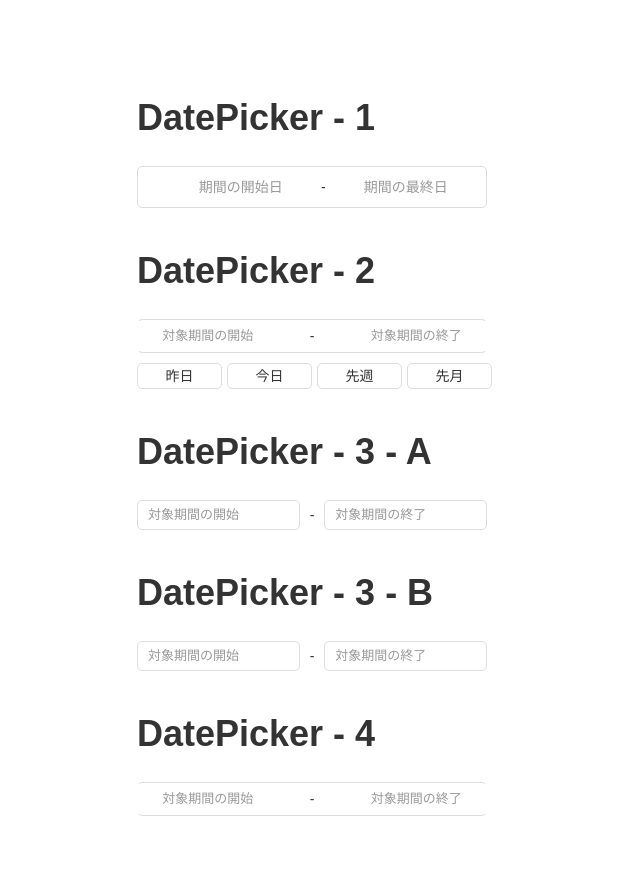
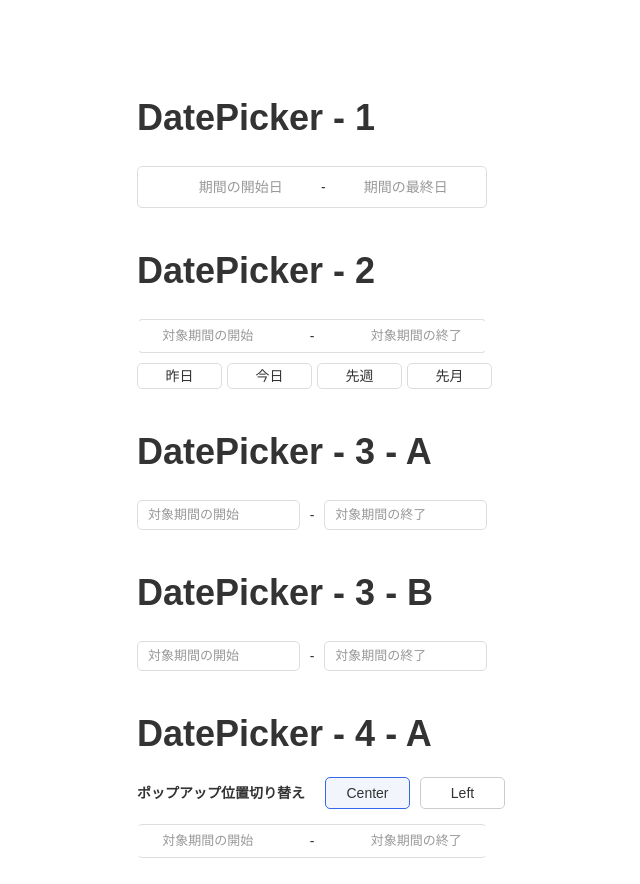
Before and after one commit to zukki30/datepicker-custom, a Vue app: page / in a window 1280 px wide. Shown: the top 884 px of the page, without its empty margins (103-743 px from the left). Built offline with nearby package versions, Linux system fonts and the light colour scheme; the HTML template or start-up script is replaced by a standard one; a web font is replaced by a local one.

Commit message:
feat: Add align-change

```diff
--- a/src/views/Home.vue
+++ b/src/views/Home.vue
@@ -40,10 +40,32 @@
       @click="onBDatepicker3Click"
     /> -->
 
-    <h2>DatePicker - 4</h2>
+    <h2>DatePicker - 4 - A</h2>
+    <div class="align-change">
+      <div class="align-change__label">ポップアップ位置切り替え</div>
+      <ul class="align-change__select">
+        <li
+          :class="{
+            current: datapicker4APopup === 'center'
+          }"
+          @click="onDatePicker4APopupAlignChange('center')"
+        >
+          Center
+        </li>
+        <li
+          :class="{
+            current: datapicker4APopup === 'left'
+          }"
+          @click="onDatePicker4APopupAlignChange('left')"
+        >
+          Left
+        </li>
+      </ul>
+    </div>
     <DateRangeConfirmPicker
-      :selected-dates="datepicker4Dates"
+      :selected-dates="datepicker4ADates"
       :disabled-dates="disabledDates"
+      :align="datapicker4APopup"
       @input="onDateRangeConfirmPickerInput"
     />
   </div>
@@ -82,7 +104,9 @@ export default class Home extends Vue {
   datepicker3BValue: string = "";
   datepicker3BDates: DateRange | null = null;
 
-  datepicker4Dates: DateRange | null = null;
+  datepicker4ADates: DateRange | null = null;
+
+  datapicker4APopup: string = "center";
 
   onAInput(dates: DateRange) {
     this.datepicker3ADates = null;
@@ -106,8 +130,12 @@ export default class Home extends Vue {
 
   onDateRangeConfirmPickerInput(dates: DateRange | null) {
     if (dates !== null) {
-      this.datepicker4Dates = dates;
+      this.datepicker4ADates = dates;
     }
+  }
+
+  onDatePicker4APopupAlignChange(value: string) {
+    this.datapicker4APopup = value;
   }
 
   get disabledDates(): DateRange {
@@ -138,8 +166,8 @@ export default class Home extends Vue {
 .home {
   margin-right: auto;
   margin-left: auto;
-  padding: 100px 0 500px;
-  max-width: 800px;
+  padding: 100px 100px 500px;
+  max-width: 1000px;
 
   h2 {
     margin-bottom: 30px;
@@ -147,6 +175,46 @@ export default class Home extends Vue {
     font-size: 36px;
     &:not(:first-child) {
       margin-top: 45px;
+    }
+  }
+}
+
+.align-change {
+  margin-top: -5px;
+  margin-bottom: 15px;
+  display: flex;
+  align-items: center;
+
+  &__label {
+    font-weight: bold;
+  }
+
+  &__select {
+    margin-left: 20px;
+    display: flex;
+    li {
+      padding: 8px 5px;
+      background-color: #fff;
+      border: 1px solid #ccc;
+      border-radius: 5px;
+      width: 85px;
+      text-align: center;
+      cursor: pointer;
+
+      &:hover {
+        background-color: #f2f5fc;
+      }
+
+      &.current {
+        background-color: #f2f5fc;
+        border-color: #3468eb;
+        cursor: text;
+        pointer-events: none;
+      }
+
+      &:not(:first-child) {
+        margin-left: 10px;
+      }
     }
   }
 }
```
